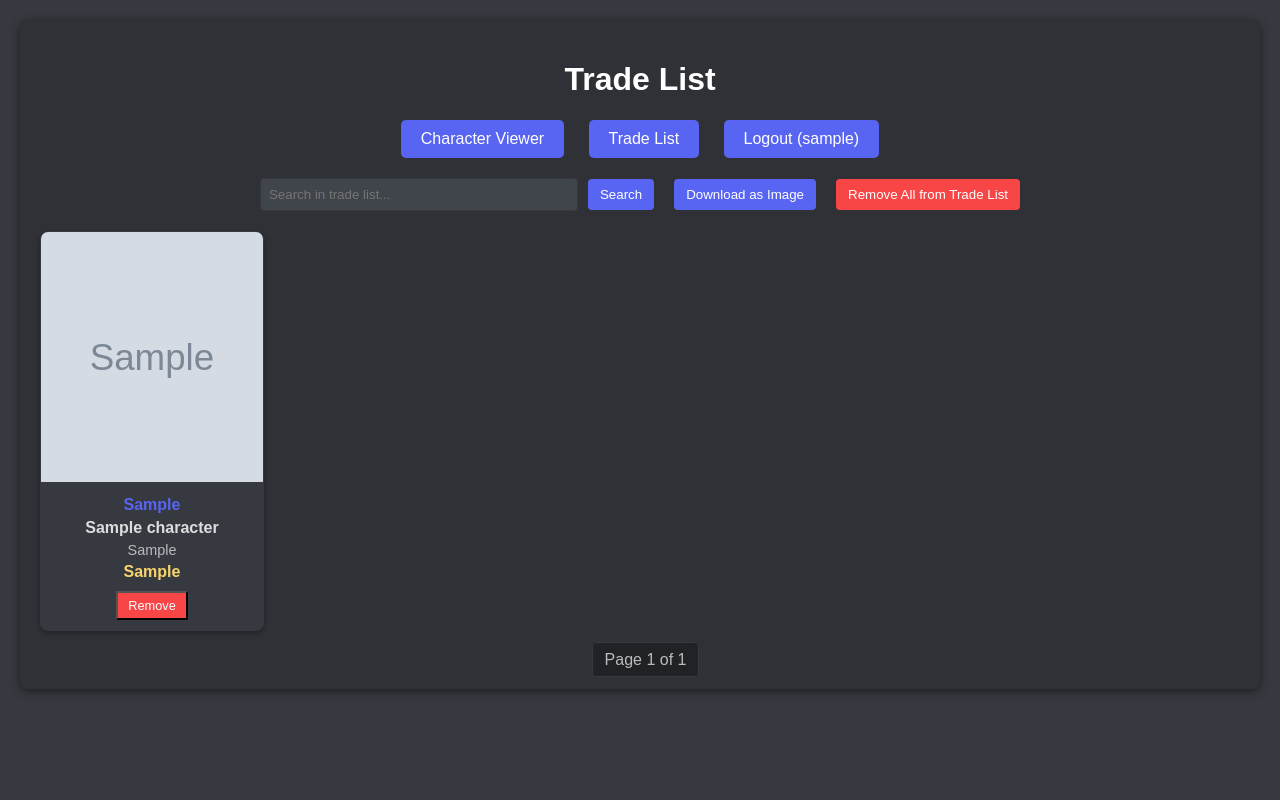
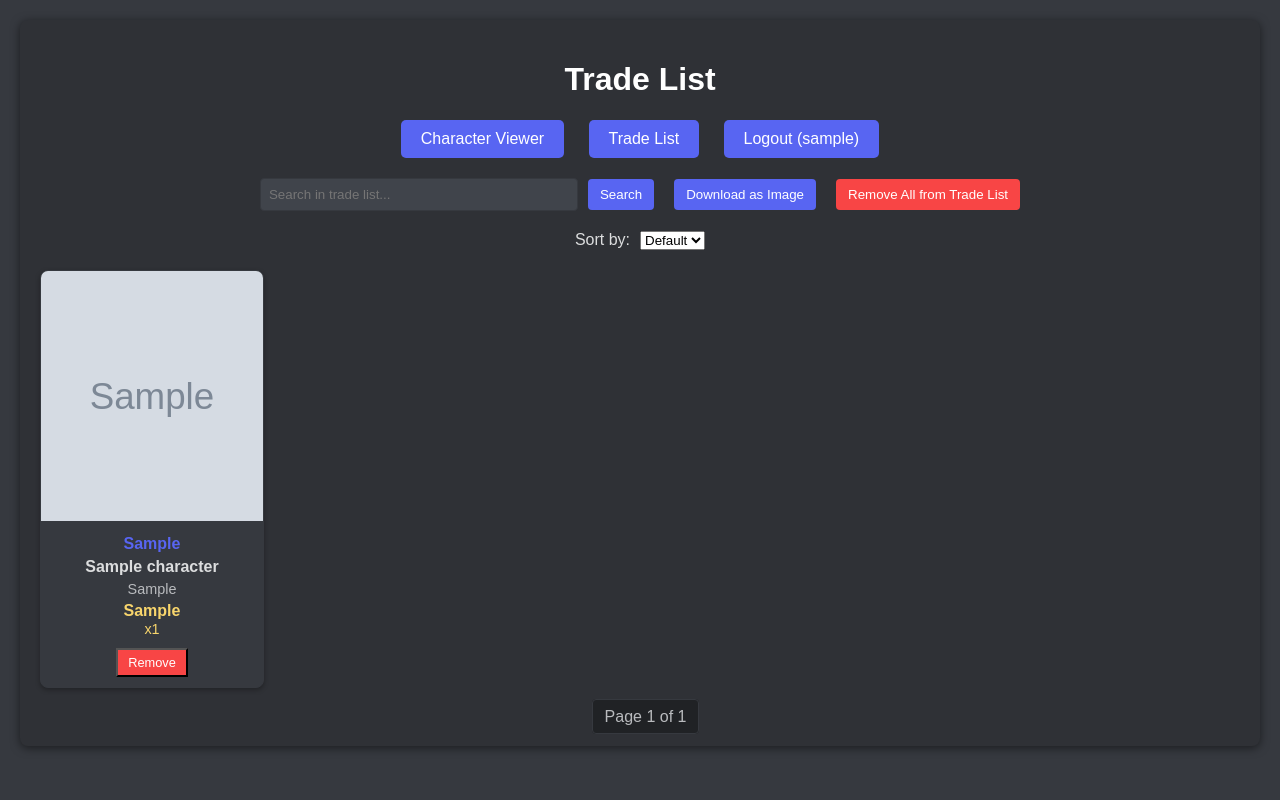
Before and after one commit to genuxl/mudaeviewer-vercel, a Django app: page /trade_list/ in a window 1280 px wide. Run offline with Django 5.2, Linux system fonts and the light colour scheme; a user stored in the database is signed in; tables that the repository leaves empty hold one stand-in row (values such as "Sample post"); grey boxes marked "Sample" are stand-in pictures; some libraries are stand-ins or nearby versions.

Commit message:
Update: keys are now displayed

```diff
--- a/character_viewer/models.py
+++ b/character_viewer/models.py
@@ -5,15 +5,17 @@ class Character(models.Model):
     user = models.ForeignKey(User, on_delete=models.CASCADE, related_name='characters', null=True, blank=True)
     rank = models.CharField(max_length=20)
     name = models.CharField(max_length=200)
-    series = models.CharField(max_length=200)
+    series = models.CharField(max_length=200, blank=True)  # Make it optional
     value = models.CharField(max_length=20)  # e.g., "170 ka"
     note = models.TextField(blank=True)
     image = models.TextField(blank=True)  # URL to external image
     sort_order = models.IntegerField(default=0)  # To maintain original JSON order
     in_trade_list = models.BooleanField(default=False)  # For tracking trade list status
+    keys = models.IntegerField(default=0)  # Number of keys for the character
+    key_type = models.CharField(max_length=10, blank=True)  # Type of key (bronze, silver, gold, chaos)
 
     def __str__(self):
-        return f"{self.name} ({self.series})"
+        return f"{self.name} ({self.series})" if self.series else f"{self.name}"
 
     class Meta:
         ordering = ['sort_order']
--- a/character_viewer/templates/character_viewer/trade_list.html
+++ b/character_viewer/templates/character_viewer/trade_list.html
@@ -168,6 +168,17 @@
         </div>
 
         {% if page_obj %}
+        <!-- Add sorting controls for trade list -->
+        <div class="sort-container" style="display: flex; justify-content: center; gap: 10px; margin-bottom: 20px;">
+            <label for="trade-list-sort-select">Sort by:</label>
+            <select id="trade-list-sort-select" onchange="updateTradeListSort()">
+                <option value="default" {% if request.GET.sort_by == 'default' or not request.GET.sort_by %}selected{% endif %}>Default</option>
+                <option value="rank" {% if request.GET.sort_by == 'rank' %}selected{% endif %}>Rank</option>
+                <option value="kakera" {% if request.GET.sort_by == 'kakera' %}selected{% endif %}>Kakera</option>
+                <option value="keys" {% if request.GET.sort_by == 'keys' %}selected{% endif %}>Keys</option>
+            </select>
+        </div>
+
         <div class="trade-list-grid">
             {% for character in page_obj %}
             <div class="character-card">
@@ -187,6 +198,20 @@
                     <div class="character-name">{{ character.name }}</div>
                     <div class="character-series">{{ character.series }}</div>
                     <div class="character-value">{{ character.value }}</div>
+                    {% if character.keys > 0 %}
+                        <div class="character-keys">
+                            {% if character.key_type == 'bronze' %}
+                                <img src="https://static.wikia.nocookie.net/mudae/images/9/96/BronzeSoulKey.png/revision/latest/scale-to-width-down/80?cb=20201019043053" alt="Bronze Key" title="{{ character.keys }}x Bronze Key" style="width: 20px; height: 20px; vertical-align: middle;" />
+                            {% elif character.key_type == 'silver' %}
+                                <img src="https://static.wikia.nocookie.net/mudae/images/5/59/SilverSoulKey.png/revision/latest/scale-to-width-down/80?cb=20201019043103" alt="Silver Key" title="{{ character.keys }}x Silver Key" style="width: 20px; height: 20px; vertical-align: middle;" />
+                            {% elif character.key_type == 'gold' %}
+                                <img src="https://static.wikia.nocookie.net/mudae/images/d/d3/GoldSoulKey.png/revision/latest/scale-to-width-down/80?cb=20201019043109" alt="Gold Key" title="{{ character.keys }}x Gold Key" style="width: 20px; height: 20px; vertical-align: middle;" />
+                            {% elif character.key_type == 'chaos' %}
+                                <img src="https://static.wikia.nocookie.net/mudae/images/e/e7/ChaosSoulKey.png/revision/latest/scale-to-width-down/80?cb=20201019043116" alt="Chaos Key" title="{{ character.keys }}x Chaos Key" style="width: 20px; height: 20px; vertical-align: middle;" />
+                            {% endif %}
+                            <span style="font-size: 0.9em; color: #F8D56C;">x{{ character.keys }}</span>
+                        </div>
+                    {% endif %}
                     <button class="remove-btn" onclick="toggleTradeList({{ character.id }}, this)">Remove</button>
                 </div>
             </div>
@@ -408,6 +433,16 @@
                 });
             }
         }
+
+        function updateTradeListSort() {
+            const sortBy = document.getElementById('trade-list-sort-select').value;
+            const searchQuery = document.getElementById('search-input').value;
+            let url = `?sort_by=${sortBy}`;
+            if (searchQuery) {
+                url += `&search=${encodeURIComponent(searchQuery)}`;
+            }
+            window.location.href = url;
+        }
     </script>
 </body>
 </html>
--- a/character_viewer/views.py
+++ b/character_viewer/views.py
@@ -46,12 +46,14 @@ def upload_and_view(request):
                     user=request.user,
                     rank=char_data.get('rank', ''),
                     name=char_data.get('name', ''),
-                    series=char_data.get('series', ''),
+                    series=char_data.get('series', ''),  # This field might not be in the JSON, so it defaults to empty string
                     value=char_data.get('value', ''),
                     note=char_data.get('note', ''),
                     image=image_url,  # Store the full image URL as provided in the JSON
                     sort_order=sort_order,  # Add the order in which they appear in the JSON
                     in_trade_list=False,  # Initialize to not in trade list
+                    keys=char_data.get('keys', 0),  # Number of keys for the character
+                    key_type=char_data.get('key_type', ''),  # Type of key (bronze, silver, gold, chaos)
                 )
                 sort_order += 1
         except json.JSONDecodeError:
@@ -93,6 +95,9 @@ def upload_and_view(request):
         all_characters = all_characters.extra(
             select={'kakera_value': "CAST(REPLACE(value, ' ka', '') AS INTEGER)"}
         ).order_by('-kakera_value')
+    elif sort_by == 'keys':
+        # Sort by number of keys in descending order
+        all_characters = all_characters.order_by('-keys')
     else:  # default order
         all_characters = all_characters.order_by('sort_order')  # Order by JSON order
 
@@ -129,6 +134,9 @@ def trade_list(request):
     # Handle search within the trade list
     search_query = request.GET.get('search', '')
 
+    # Handle sorting
+    sort_by = request.GET.get('sort_by', 'default')  # default, rank, kakera, keys
+
     # Get all characters that are in the trade list for current user
     trade_characters = Character.objects.filter(user=request.user, in_trade_list=True)
 
@@ -138,8 +146,22 @@ def trade_list(request):
             name__icontains=search_query
         )
 
-    # Order by sort_order
-    trade_characters = trade_characters.order_by('sort_order')
+    # Handle sorting for trade list
+    if sort_by == 'rank':
+        # Sort by rank (extract numeric value from the rank string like "#1,275")
+        trade_characters = trade_characters.extra(
+            select={'rank_numeric': "CAST(REPLACE(REPLACE(rank, '#', ''), ',', '') AS INTEGER)"}
+        ).order_by('rank_numeric')
+    elif sort_by == 'kakera':
+        # Sort by value (kakera) in descending order, extracting numeric value
+        trade_characters = trade_characters.extra(
+            select={'kakera_value': "CAST(REPLACE(value, ' ka', '') AS INTEGER)"}
+        ).order_by('-kakera_value')
+    elif sort_by == 'keys':
+        # Sort by number of keys in descending order
+        trade_characters = trade_characters.order_by('-keys')
+    else:  # default order
+        trade_characters = trade_characters.order_by('sort_order')
 
     # Paginate trade characters (10 per page)
     paginator = Paginator(trade_characters, 10)
```
Also changed, not shown: character_viewer/templates/character_viewer/upload_and_view.html (+15 -0 lines), character_viewer/migrations/0005_character_key_type_character_keys_and_more.py (added).
